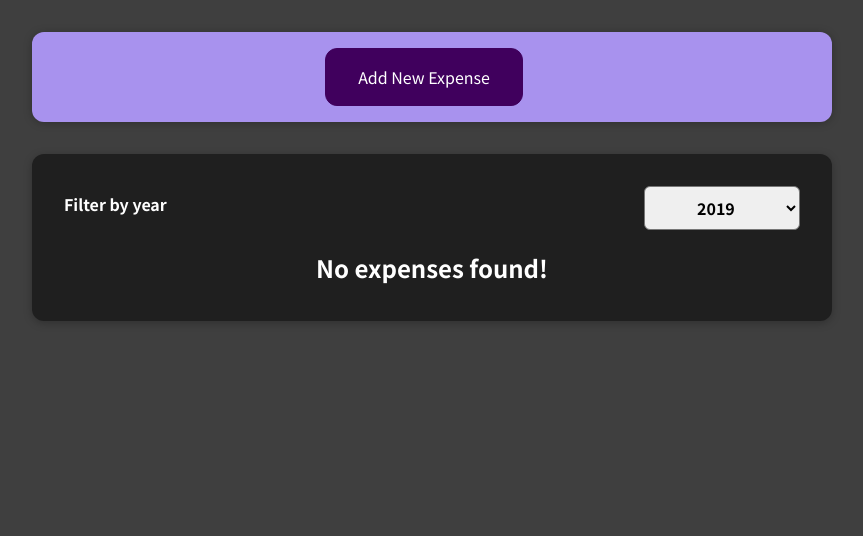
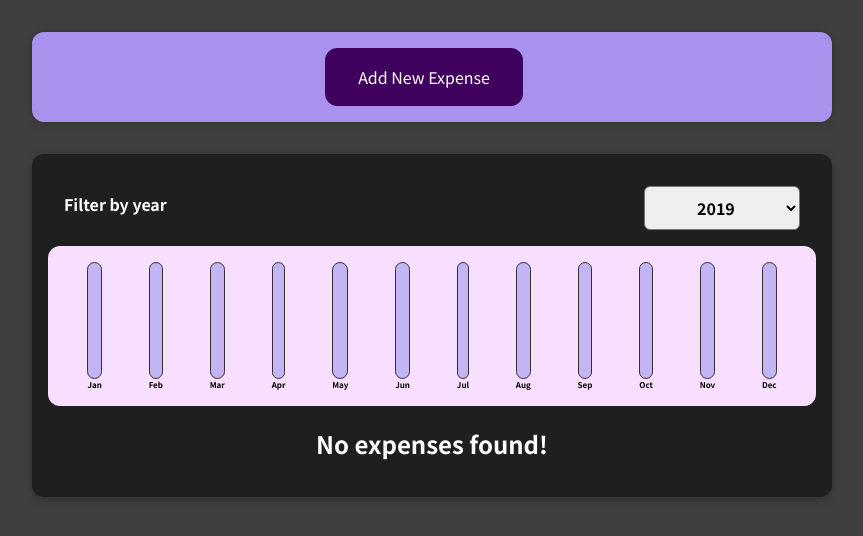
Before and after one commit to mvoof/react-course-buget-app, a React (Vite) app: page / in a window 1280 px wide. Shown: the top 536 px of the page, without its empty margins (208-1071 px from the left). Built offline with nearby package versions, Linux system fonts and the light colour scheme; the HTML template or start-up script is replaced by a standard one.

Commit message:
add chart

```diff
--- /dev/null
+++ b/src/Components/Chart/Chart.css
@@ -0,0 +1,9 @@
+.chart {
+  padding: 1rem;
+  border-radius: 12px;
+  background-color: #f8dfff;
+  text-align: center;
+  display: flex;
+  justify-content: space-around;
+  height: 10rem;
+}
--- /dev/null
+++ b/src/Components/Chart/Chart.tsx
@@ -0,0 +1,23 @@
+import { ChartDataPointType } from '../Expenses/ExpensesChart';
+import './Chart.css';
+import ChartBar from './ChartBar';
+
+type ChartPropsType = {
+  dataPoints: ChartDataPointType[];
+};
+
+const Chart = ({ dataPoints }: ChartPropsType) => {
+  const dataPoiintsValues = dataPoints.map(({ value }) => value);
+  const totalMaximium = Math.max(...dataPoiintsValues)
+
+
+  return (
+    <div className="chart">
+      {dataPoints.map(({ value, label }) => (
+        <ChartBar key={label} value={value} maxValue={totalMaximium} label={label} />
+      ))}
+    </div>
+  );
+};
+
+export default Chart;
--- /dev/null
+++ b/src/Components/Chart/ChartBar.css
@@ -0,0 +1,30 @@
+.chart-bar {
+  height: 100%;
+  display: flex;
+  flex-direction: column;
+  align-items: center;
+}
+
+.chart-bar__inner {
+  height: 100%;
+  width: 100%;
+  border: 1px solid #313131;
+  border-radius: 12px;
+  background-color: #c3b4f3;
+  overflow: hidden;
+  display: flex;
+  flex-direction: column;
+  justify-content: flex-end;
+}
+
+.chart-bar__fill {
+  background-color: #4826b9;
+  width: 100%;
+  transition: all 0.3s ease-out;
+}
+
+.chart-bar__label {
+  font-weight: bold;
+  font-size: 0.5rem;
+  text-align: center;
+}
--- /dev/null
+++ b/src/Components/Chart/ChartBar.tsx
@@ -0,0 +1,29 @@
+import { ChartDataPointType } from '../Expenses/ExpensesChart';
+import './ChartBar.css';
+
+type ChartBarPropsType = ChartDataPointType & {
+  maxValue: number;
+};
+
+const ChartBar = ({ value, maxValue, label }: ChartBarPropsType) => {
+  let barFillHeight = '0%';
+
+  if (maxValue && maxValue > 0) {
+    barFillHeight = Math.round((value / maxValue) * 100) + '%';
+  }
+
+  return (
+    <div className="chart-bar">
+      <div className="chart-bar__inner">
+        <div
+          className="chart-bar__fill"
+          style={{ height: barFillHeight }}
+        ></div>
+      </div>
+
+      <div className="chart-bar__label">{label}</div>
+    </div>
+  );
+};
+
+export default ChartBar;
--- a/src/Components/Expenses/Expenses.tsx
+++ b/src/Components/Expenses/Expenses.tsx
@@ -4,6 +4,7 @@ import Card from '../UI/Card';
 import './Expenses.css';
 import ExpensesFilter from './ExpensesFilter';
 import ExpensesList from './ExpensesList';
+import ExpensesChart from './ExpensesChart';
 
 export type FilterYearType = '2022' | '2021' | '2020' | '2019';
 export type FilterYearArrayType = FilterYearType[];
@@ -33,6 +34,8 @@ const Expenses = ({ expenses }: ExpensesPropsType) => {
         selected={filteredYear}
       />
 
+      <ExpensesChart expenses={filteredExpenses} />
+
       <ExpensesList items={filteredExpenses} />
     </Card>
   );
--- /dev/null
+++ b/src/Components/Expenses/ExpensesChart.tsx
@@ -0,0 +1,76 @@
+import { ExpensesType } from '../../App';
+import Chart from '../Chart/Chart';
+
+export type ChartDataPointType = {
+  label: string;
+  value: number;
+};
+
+type ExpensesChartPropsType = {
+  expenses: ExpensesType;
+};
+
+const ExpensesChart = ({ expenses }: ExpensesChartPropsType) => {
+  const chartDataPoints: ChartDataPointType[] = [
+    {
+      label: 'Jan',
+      value: 0,
+    },
+    {
+      label: 'Feb',
+      value: 0,
+    },
+    {
+      label: 'Mar',
+      value: 0,
+    },
+    {
+      label: 'Apr',
+      value: 0,
+    },
+    {
+      label: 'May',
+      value: 0,
+    },
+    {
+      label: 'Jun',
+      value: 0,
+    },
+    {
+      label: 'Jul',
+      value: 0,
+    },
+    {
+      label: 'Aug',
+      value: 0,
+    },
+    {
+      label: 'Sep',
+      value: 0,
+    },
+    {
+      label: 'Oct',
+      value: 0,
+    },
+    {
+      label: 'Nov',
+      value: 0,
+    },
+    {
+      label: 'Dec',
+      value: 0,
+    },
+  ];
+
+  for (const expense of expenses) {
+    const expenseMonth = expense.date.getMonth(); // starting at Jan => 0
+
+    console.log(expenseMonth);
+
+    chartDataPoints[expenseMonth].value += +expense.amount;
+  }
+
+  return <Chart dataPoints={chartDataPoints} />;
+};
+
+export default ExpensesChart;
```
